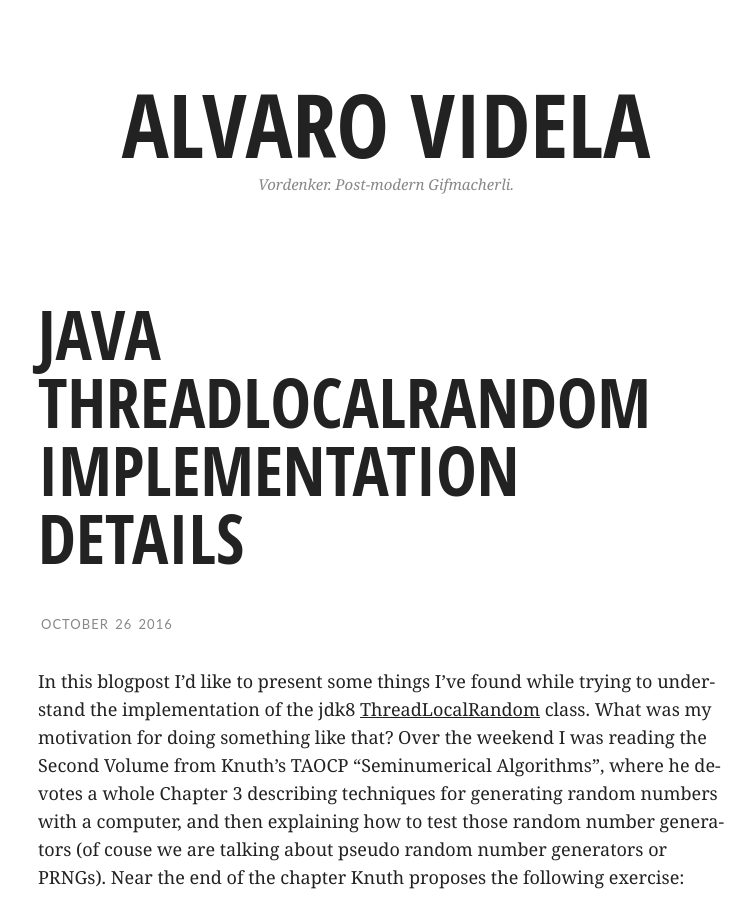
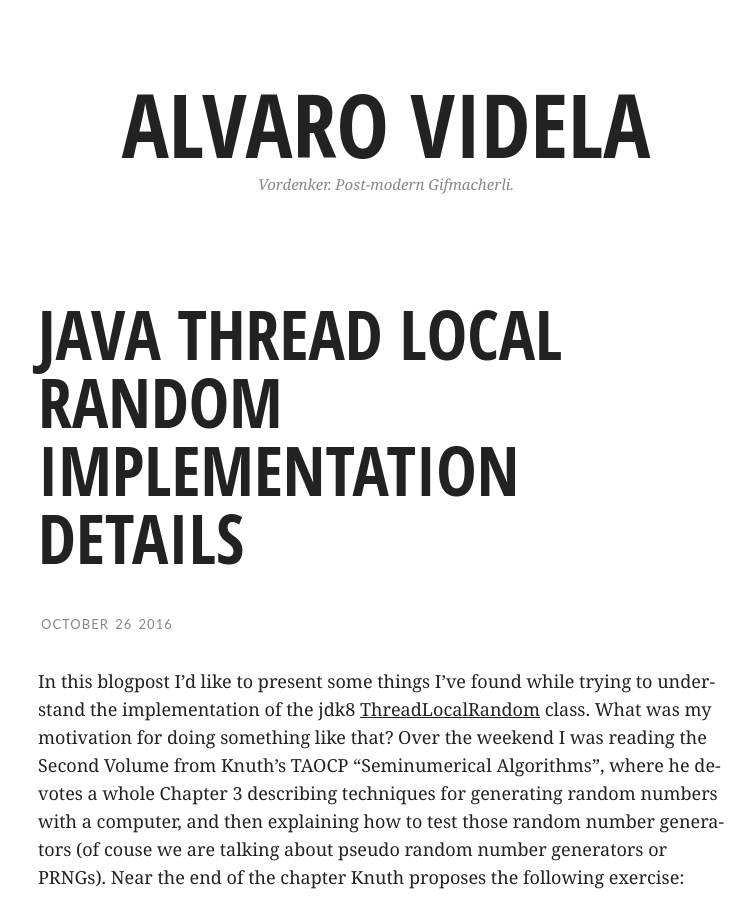
Before and after one commit to videlalvaro/videlalvaro.github.io, a Jekyll site: the page built from _posts/2016-10-29-inside-java-s-threadlocalrandom.md, in a window 1280 px wide and 900 px high. Shown: the whole window, without its empty margins (254-1009 px from the left). Built offline with Jekyll 4.4.1, drawn with Linux system fonts in a browser that asks for light colours; comment, search, counter and statistics services are not loaded.

Commit message:
fixes title

```diff
--- a/_posts/2016-10-29-inside-java-s-threadlocalrandom.md
+++ b/_posts/2016-10-29-inside-java-s-threadlocalrandom.md
@@ -1,6 +1,6 @@
 ---
 layout: post
-title: Java ThreadLocalRandom Implementation Details
+title: Java Thread Local Random Implementation Details
 ---
 
 # {{page.title}}
```
